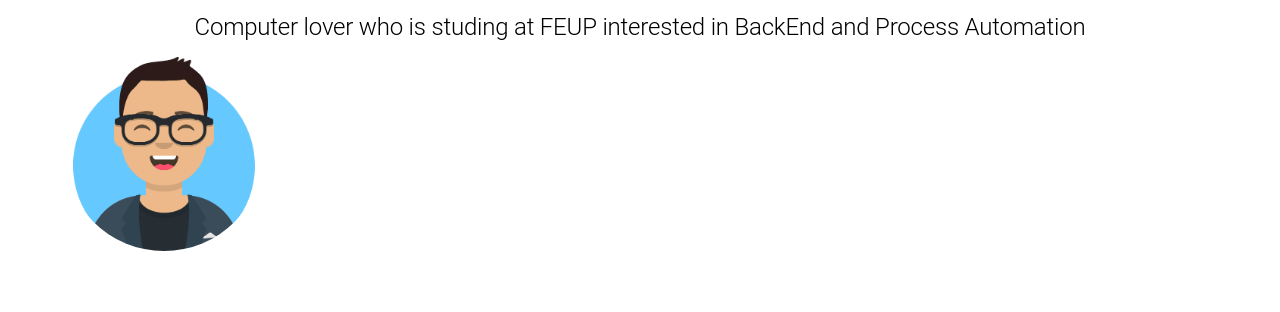
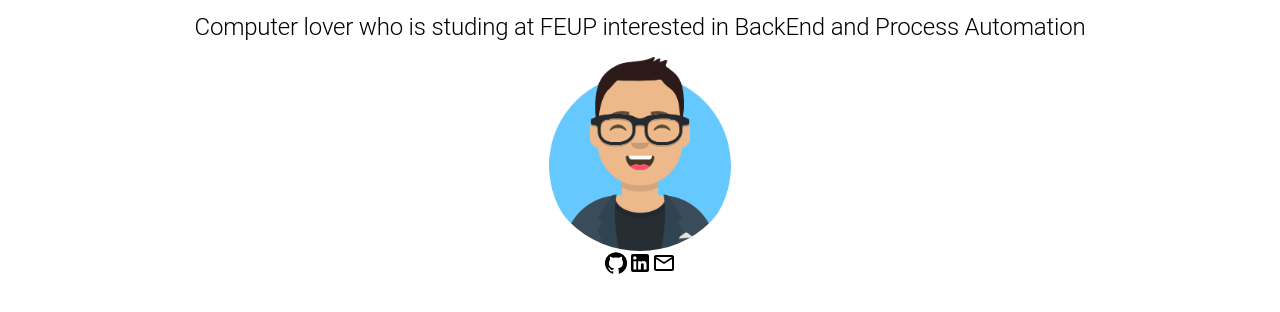
Before and after one commit to Xavier-Pisco/Xavier-Pisco.github.io, a Gatsby site: page / in a window 1280 px wide. Shown: the part 104-416 px from the top of the page. Built offline with nearby package versions, Linux system fonts and the light colour scheme; Gatsby itself is replaced by a stand-in of ours.

Commit message:
Centered avatar and created footer

```diff
--- a/package.json
+++ b/package.json
@@ -18,6 +18,7 @@
   "dependencies": {
     "@emotion/react": "^11.9.3",
     "@emotion/styled": "^11.9.3",
+    "@mui/icons-material": "^5.8.4",
     "@mui/material": "^5.8.7",
     "gatsby": "^4.4.0",
     "gatsby-plugin-image": "^2.4.0",
--- /dev/null
+++ b/src/components/Footer.js
@@ -0,0 +1,17 @@
+import GitHubIcon from '@mui/icons-material/GitHub';
+import LinkedInIcon from '@mui/icons-material/LinkedIn';
+import EmailOutlinedIcon from '@mui/icons-material/EmailOutlined';
+import { Grid } from '@mui/material';
+import * as React from 'react'
+
+const Footer = () => {
+    return (
+        <Grid container justifyContent="center">
+            <Grid item><GitHubIcon /></Grid>
+            <Grid item><LinkedInIcon/></Grid>
+            <Grid item><EmailOutlinedIcon/></Grid>
+        </Grid>
+    );
+}
+
+export default Footer;
--- a/src/pages/index.css
+++ b/src/pages/index.css
@@ -5,3 +5,7 @@
 .MuiTypography-h2 {
     font-size: 1.5rem !important;
 }
+
+#avatar-image {
+    margin: auto;
+}
--- a/src/pages/index.js
+++ b/src/pages/index.js
@@ -2,14 +2,17 @@ import { Avatar, Typography } from '@mui/material'
 import * as React from 'react'
 import Layout from '../components/Layout'
 import AvatarImage from '../images/avatar.png'
+import Footer from '../components/Footer'
 import './index.css'
+
 
 const IndexPage = () => {
     return (
         <Layout pageTitle="Home Page">
             <Typography variant="h1" align="center" gutterBottom>Informatics and Computer Engineering Student</Typography>
             <Typography variant="h2" align="center" gutterBottom>Computer lover who is studing at FEUP interested in BackEnd and Process Automation</Typography>
-            <Avatar alt="Xavier Pisco" sx={{ width: 200, height: 200 }} src={AvatarImage} />
+            <Avatar alt="Xavier Pisco" id="avatar-image" sx={{ width: 200, height: 200 }} src={AvatarImage} />
+            <Footer/>
         </Layout>
     )
 }
```
Also changed, not shown: 1 other file.
